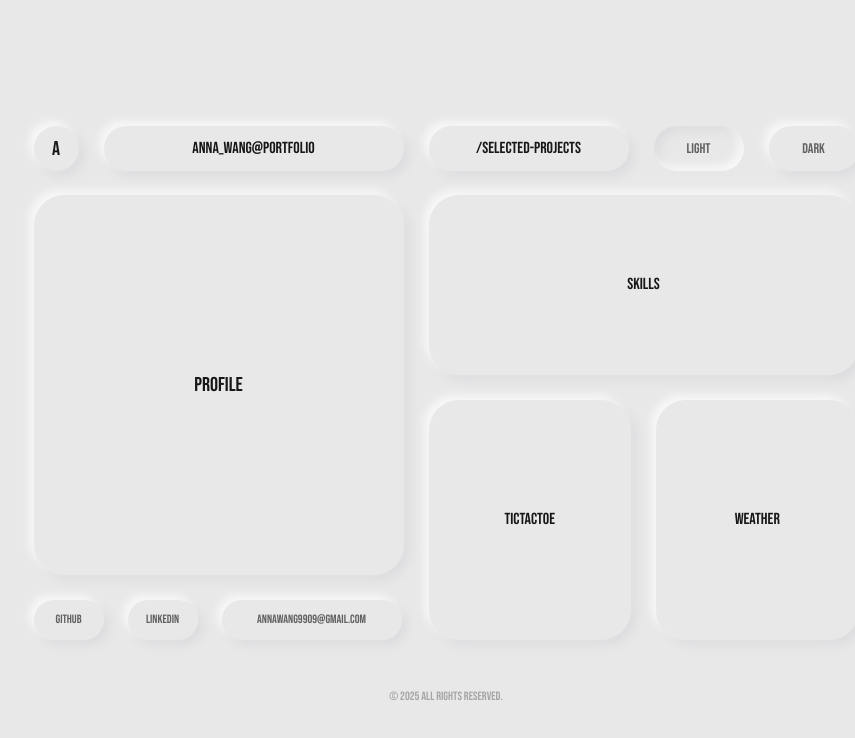
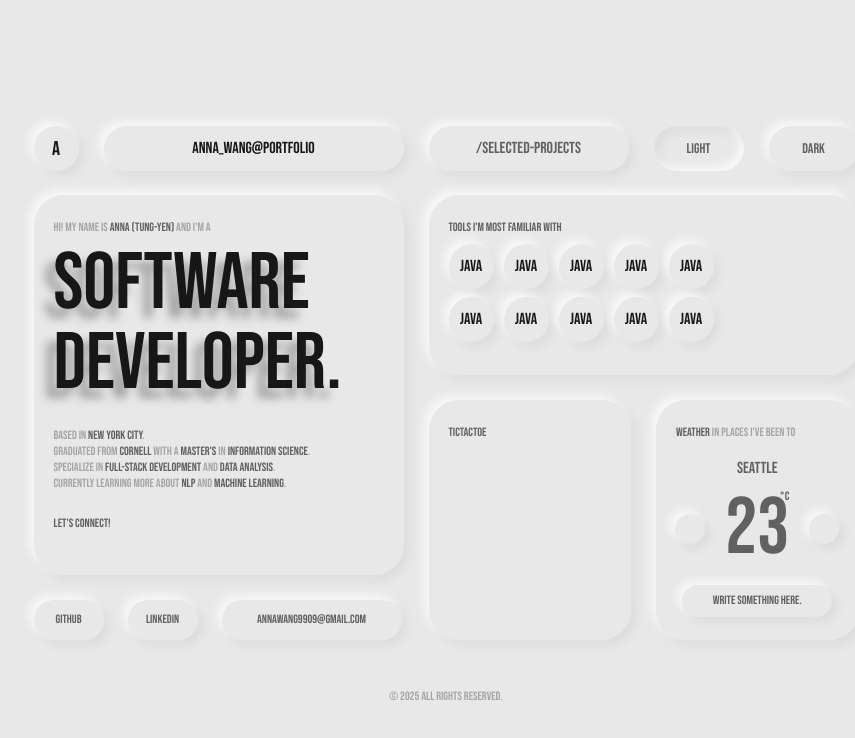
Before and after one commit to annaw-99/annaw99, a Next.js app: page / in a window 1280 px wide. Shown: the top 738 px of the page, without its empty margins (194-1049 px from the left). Built offline with nearby package versions, Linux system fonts and the light colour scheme.

Commit message:
feat: main page card content

```diff
--- a/src/app/globals.css
+++ b/src/app/globals.css
@@ -25,13 +25,23 @@ body {
   font-family: Arial, Helvetica, sans-serif;
 }
 
-.custom-shadow {
+.custom-shadow-center {
   box-shadow:
     -5px -5px 10px rgba(255, 255, 255, 0.7),
     5px  5px 10px rgba(174, 174, 192, 0.2);
   display: flex;
   justify-content: center;
   align-items: center;
+}
+
+.custom-shadow-left {
+  box-shadow:
+    -5px -5px 10px rgba(255, 255, 255, 0.7),
+    5px  5px 10px rgba(174, 174, 192, 0.2);
+  display: flex;
+  align-items: left;
+  padding: 20px;
+  padding-top: 25px;
 }
 
 .custom-button:hover {
@@ -47,3 +57,7 @@ body {
     inset 5px  5px 10px rgba(174, 174, 192, 0.2);
   cursor: pointer;
 }
+
+.heading-one {
+  filter: drop-shadow(-10px 10px 5px rgba(0, 0, 0, 0.3));
+}
--- a/src/app/page.tsx
+++ b/src/app/page.tsx
@@ -14,10 +14,10 @@ export default function Home() {
 
         {/* Header */}
         <div className="flex flex-wrap justify-center gap-[25px]">
-          <div className="custom-shadow w-[45px] h-[45px] bg-[#E8E8E8] rounded-[30px] text-[20px]">A</div>
-          <div className="custom-shadow custom-button w-[250px] lg:w-[300px] 2xl:w-[410px] h-[45px] bg-[#E8E8E8] rounded-[30px] text-[16px]">ANNA_WANG@PORTFOLIO</div>
+          <div className="custom-shadow-center w-[45px] h-[45px] bg-[#E8E8E8] rounded-[30px] text-[20px]">A</div>
+          <div className="custom-shadow-center w-[250px] lg:w-[300px] 2xl:w-[410px] h-[45px] bg-[#E8E8E8] rounded-[30px] text-[16px]">ANNA_WANG@PORTFOLIO</div>
           <div
-            className={`custom-shadow custom-button w-[140px] lg:w-[200px] 2xl:w-[245px] h-[45px] bg-[#E8E8E8] rounded-[30px] text-[16px] cursor-pointer ${
+            className={`custom-shadow-center custom-button w-[140px] lg:w-[200px] 2xl:w-[245px] h-[45px] bg-[#E8E8E8] rounded-[30px] text-[16px] text-[#616161] cursor-pointer ${
               showProjects ? 'pressed-shadow' : ''
             }`}
             onClick={() => setShowProjects(!showProjects)}>
@@ -26,14 +26,14 @@ export default function Home() {
 
           {/* Theme Colors */}
           <div
-            className={`custom-shadow custom-button w-[65px] lg:w-[90px] h-[45px] bg-[#E8E8E8] rounded-[30px] text-[14px] text-[#616161] cursor-pointer ${
+            className={`custom-shadow-center custom-button w-[65px] lg:w-[90px] h-[45px] bg-[#E8E8E8] rounded-[30px] text-[14px] text-[#616161] cursor-pointer ${
               activeTheme === 'light' ? 'pressed-shadow' : ''
             }`}
             onClick={() => setActiveTheme('light')}>
             LIGHT
           </div>
           <div
-            className={`custom-shadow custom-button w-[65px] lg:w-[90px] h-[45px] bg-[#E8E8E8] rounded-[30px] text-[14px] text-[#616161] cursor-pointer ${
+            className={`custom-shadow-center custom-button w-[65px] lg:w-[90px] h-[45px] bg-[#E8E8E8] rounded-[30px] text-[14px] text-[#616161] cursor-pointer ${
               activeTheme === 'dark' ? 'pressed-shadow' : ''
             }`}
             onClick={() => setActiveTheme('dark')}>
@@ -44,7 +44,7 @@ export default function Home() {
         {/* Main Content */}
         <div className="flex flex-col lg:flex-row gap-[25px] w-full max-w-[1200px]">
 
-          {/* Left Side - Profile/Project One + Links */}
+          {/* Left Portion */}
           <div className="flex flex-col gap-[25px] mx-auto">
             <div className="w-[320px] lg:w-[370px] 2xl:w-[481px] h-[400px] lg:h-[380px] 2xl:h-[479px] mx-auto"
                 style={{ perspective: '1000px' }}>
@@ -54,18 +54,31 @@ export default function Home() {
                   transformStyle: 'preserve-3d',
                   transform: showProjects ? 'rotateY(180deg)' : 'rotateY(0deg)'
                 }}>
-                {/* Front Side - Profile */}
+                {/* Front - Profile */}
                 <div
-                  className="absolute inset-0 custom-shadow bg-[#E8E8E8] rounded-[30px] text-[20px] flex items-center justify-center"
+                  className="absolute inset-0 custom-shadow-left bg-[#E8E8E8] rounded-[30px] text-[20px] flex flex-col"
                   style={{
                     backfaceVisibility: 'hidden',
                     WebkitBackfaceVisibility: 'hidden'
                   }}>
-                  Profile
+                  <p className='text-[#A6A6A6] text-xs mb-2'>Hi! My name is <span className='text-[#616161]'>Anna (Tung-Yen)</span> and I'm a</p>
+                  <p className='heading-one text-[80px] leading-none mb-6'>Software Developer.</p>
+                  <p className='text-[#A6A6A6] text-xs'>Based in <span className='text-[#616161]'>New York City</span>.</p>
+
+                  <p className='text-[#A6A6A6] text-xs'>Graduated from <span className='text-[#616161]'>Cornell</span> with a
+                  <span className='text-[#616161]'> Master's </span>in <span className='text-[#616161]'>Information Science</span>.</p>
+
+                  <p className='text-[#A6A6A6] text-xs'>Specialize in <span className='text-[#616161]'>Full-Stack Development</span> and
+                  <span className='text-[#616161]'> Data Analysis</span>.</p>
+
+                  <p className='text-[#A6A6A6] text-xs mb-6'>Currently learning more about <span className='text-[#616161]'>NLP</span> and
+                  <span className='text-[#616161]'> Machine Learning</span>.</p>
+
+                  <p className='text-[#616161] text-xs'>Let's Connect!</p>
                 </div>
-                {/* Back Side - Project One */}
+                {/* Back - Project One */}
                 <div
-                  className="absolute inset-0 custom-shadow bg-[#E8E8E8] rounded-[30px] text-[20px] flex items-center justify-center"
+                  className="absolute inset-0 custom-shadow-left bg-[#E8E8E8] rounded-[30px] text-[20px] flex items-center justify-center"
                   style={{
                     backfaceVisibility: 'hidden',
                     WebkitBackfaceVisibility: 'hidden',
@@ -79,18 +92,18 @@ export default function Home() {
             {/* Links */}
             <div className="flex gap-[24px]">
               <Link href="https://github.com/annaw-99" target="_blank" >
-                <div className="custom-shadow custom-button w-[65px] lg:w-[70px] 2xl:w-[100px] h-[40px] bg-[#E8E8E8] rounded-[30px] text-[12px] text-[#616161]">Github</div>
+                <div className="custom-shadow-center custom-button w-[65px] lg:w-[70px] 2xl:w-[100px] h-[40px] bg-[#E8E8E8] rounded-[30px] text-[12px] text-[#616161]">Github</div>
               </Link>
               <Link href="https://www.linkedin.com/in/tungyen-wang" target="_blank">
-                <div className="custom-shadow custom-button w-[65px] lg:w-[70px] 2xl:w-[100px] h-[40px] bg-[#E8E8E8] rounded-[30px] text-[12px] text-[#616161]">LinkedIn</div>
+                <div className="custom-shadow-center custom-button w-[65px] lg:w-[70px] 2xl:w-[100px] h-[40px] bg-[#E8E8E8] rounded-[30px] text-[12px] text-[#616161]">LinkedIn</div>
               </Link>
               <Link href="mailto:annawang9909@gmail.com">
-                <div className="custom-shadow custom-button w-[140px] lg:w-[180px] 2xl:w-[235px] h-[40px] bg-[#E8E8E8] rounded-[30px] text-[12px] text-[#616161]">annawang9909@gmail.com</div>
+                <div className="custom-shadow-center custom-button w-[140px] lg:w-[180px] 2xl:w-[235px] h-[40px] bg-[#E8E8E8] rounded-[30px] text-[12px] text-[#616161]">annawang9909@gmail.com</div>
               </Link>
             </div>
           </div>
 
-          {/* Right Side - Skills/Project Two + Widgets/Project Three & Four */}
+          {/* Right Portion */}
           <div className="flex flex-col gap-[25px] mx-auto lg:mx-0">
             <div className="w-[320px] lg:w-[430px] 2xl:w-[481px] h-[200px] lg:h-[180px] 2xl:h-[205px] mx-auto"
                 style={{ perspective: '1000px' }}>
@@ -100,18 +113,35 @@ export default function Home() {
                   transformStyle: 'preserve-3d',
                   transform: showProjects ? 'rotateY(180deg)' : 'rotateY(0deg)'
                 }}>
-                {/* Front Side - Skills */}
+                {/* Front - Skills */}
                 <div
-                  className="absolute inset-0 custom-shadow bg-[#E8E8E8] rounded-[30px] text-[16px] flex items-center justify-center"
+                  className="absolute inset-0 custom-shadow-left bg-[#E8E8E8] rounded-[30px] text-[16px] flex flex-col"
                   style={{
                     backfaceVisibility: 'hidden',
                     WebkitBackfaceVisibility: 'hidden'
                   }}>
-                  Skills
+                  <p className='text-[#616161] text-xs mb-2'>Tools I'm most familiar with</p>
+                  {/* Icons */}
+                  <div className='flex flex-row mb-2 gap-[10px]'>
+                    <div className='custom-shadow-center w-[45px] h-[45px] rounded-[30px]'>Java</div>
+                    <div className='custom-shadow-center w-[45px] h-[45px] rounded-[30px]'>Java</div>
+                    <div className='custom-shadow-center w-[45px] h-[45px] rounded-[30px]'>Java</div>
+                    <div className='custom-shadow-center w-[45px] h-[45px] rounded-[30px]'>Java</div>
+                    <div className='custom-shadow-center w-[45px] h-[45px] rounded-[30px]'>Java</div>
+                  </div>
+                  <div className='flex flex-row gap-[10px]'>
+                    <div className='custom-shadow-center w-[45px] h-[45px] rounded-[30px]'>Java</div>
+                    <div className='custom-shadow-center w-[45px] h-[45px] rounded-[30px]'>Java</div>
+                    <div className='custom-shadow-center w-[45px] h-[45px] rounded-[30px]'>Java</div>
+                    <div className='custom-shadow-center w-[45px] h-[45px] rounded-[30px]'>Java</div>
+                    <div className='custom-shadow-center w-[45px] h-[45px] rounded-[30px]'>Java</div>
+                  </div>
+
+
                 </div>
-                {/* Back Side - Project Two */}
+                {/* Back - Project Two */}
                 <div
-                  className="absolute inset-0 custom-shadow bg-[#E8E8E8] rounded-[30px] text-[16px] flex items-center justify-center"
+                  className="absolute inset-0 custom-shadow-left bg-[#E8E8E8] rounded-[30px] text-[16px] flex items-center justify-center"
                   style={{
                     backfaceVisibility: 'hidden',
                     WebkitBackfaceVisibility: 'hidden',
@@ -130,18 +160,18 @@ export default function Home() {
                     transformStyle: 'preserve-3d',
                     transform: showProjects ? 'rotateY(180deg)' : 'rotateY(0deg)'
                   }}>
-                  {/* Front Side - Tictactoe */}
+                  {/* Front - Tictactoe */}
                   <div
-                    className="absolute inset-0 custom-shadow bg-[#E8E8E8] rounded-[30px] text-[16px] flex items-center justify-center"
+                    className="absolute inset-0 custom-shadow-left bg-[#E8E8E8] rounded-[30px] text-[16px] flex flex-col"
                     style={{
                       backfaceVisibility: 'hidden',
                       WebkitBackfaceVisibility: 'hidden'
                     }}>
-                    Tictactoe
+                    <p className='text-[#616161] text-xs mb-2'>Tictactoe</p>
                   </div>
-                  {/* Back Side - Project Three */}
+                  {/* Back - Project Three */}
                   <div
-                    className="absolute inset-0 custom-shadow bg-[#E8E8E8] rounded-[30px] text-[16px] flex items-center justify-center"
+                    className="absolute inset-0 custom-shadow-left bg-[#E8E8E8] rounded-[30px] text-[16px] flex items-center justify-center"
                     style={{
                       backfaceVisibility: 'hidden',
                       WebkitBackfaceVisibility: 'hidden',
@@ -159,18 +189,34 @@ export default function Home() {
                     transformStyle: 'preserve-3d',
                     transform: showProjects ? 'rotateY(180deg)' : 'rotateY(0deg)'
                   }}>
-                  {/* Front Side - Weather */}
+                  {/* Front - Weather */}
                   <div
-                    className="absolute inset-0 custom-shadow bg-[#E8E8E8] rounded-[30px] text-[16px] flex items-center justify-center"
+                    className="absolute inset-0 custom-shadow-left bg-[#E8E8E8] rounded-[30px] text-[16px] flex flex-col"
                     style={{
                       backfaceVisibility: 'hidden',
                       WebkitBackfaceVisibility: 'hidden'
                     }}>
-                    Weather
+                    <p className='text-[#616161] text-xs mb-4'>Weather <span className='text-[#A6A6A6]'>in places I've been to</span></p>
+
+                    <div className='flex flex-col items-center justify-center'>
+                      {/* TODO: Integrate API */}
+                      <p className='text-[#616161] text-md mb-2'>Seattle</p>
+                      <div className='flex flex-row items-center justify-center gap-[20px] mb-4'>
+                        <div className='custom-shadow-center w-[30px] h-[30px] rounded-[30px]'></div>
+                        <div className='relative'>
+                          <p className='text-[#616161] text-[80px] leading-none'>23</p>
+                          <span className='absolute top-0 right-0 text-[#616161] text-xs'>°C</span>
+                        </div>
+                        <div className='custom-shadow-center w-[30px] h-[30px] rounded-[30px]'></div>
+                      </div>
+                      <div className='custom-shadow-center w-[150px] text-[#616161] px-4 py-2 rounded-[30px] text-xs'>Write something here.</div>
+
+                    </div>
+
                   </div>
-                  {/* Back Side - Project Four */}
+                  {/* Back - Project Four */}
                   <div
-                    className="absolute inset-0 custom-shadow bg-[#E8E8E8] rounded-[30px] text-[16px] flex items-center justify-center"
+                    className="absolute inset-0 custom-shadow-left bg-[#E8E8E8] rounded-[30px] text-[16px] flex items-center justify-center"
                     style={{
                       backfaceVisibility: 'hidden',
                       WebkitBackfaceVisibility: 'hidden',
```
